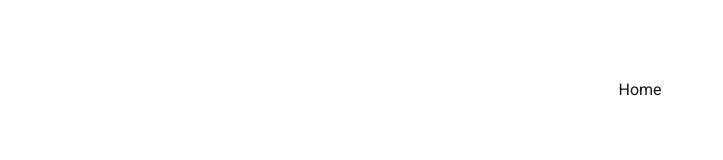
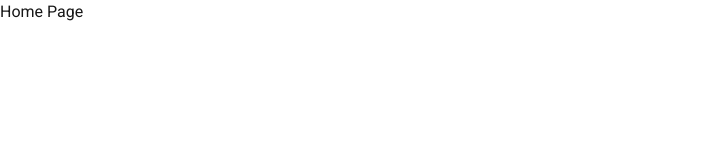
Before and after one commit to FarhadA97/sef-pro-frontend, a Next.js app: page / in a window 1280 px wide. Shown: the top 160 px of the page, without its empty margins (0-723 px from the left). Built offline with nearby package versions, Linux system fonts and the light colour scheme.

Commit message:
Create home page scaffolding

```diff
--- /dev/null
+++ b/src/app/(home)/layout.tsx
@@ -0,0 +1,11 @@
+export default function HomeLayout({
+  children,
+}: Readonly<{
+  children: React.ReactNode;
+}>) {
+  return (
+    <main>
+        {children}
+    </main>
+  );
+}
--- /dev/null
+++ b/src/app/(home)/page.tsx
@@ -0,0 +1,7 @@
+import { Home } from "@/sections/home";
+
+export default function HomePage() {
+	return (
+		<Home />
+	);
+}
--- a/src/app/page.tsx
+++ /dev/null
@@ -1,7 +0,0 @@
-export default function Home() {
-  return (
-    <div className="grid grid-rows-[20px_1fr_20px] items-center justify-items-center min-h-screen p-8 pb-20 gap-16 sm:p-20 font-[family-name:var(--font-geist-sans)]">
-      Home
-    </div>
-  );
-}
--- /dev/null
+++ b/src/sections/home/index.tsx
@@ -0,0 +1,7 @@
+export const Home = () => {
+  return (
+	<div className="overflow-hidden">
+		Home Page
+	</div>
+  );
+};
```
